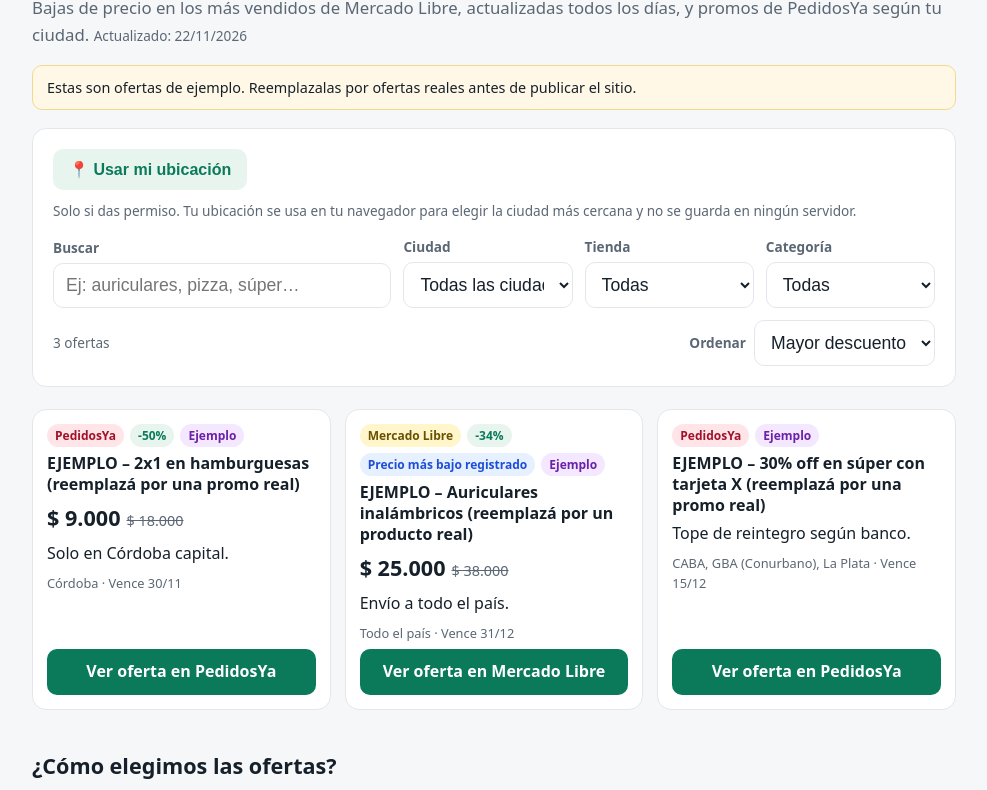
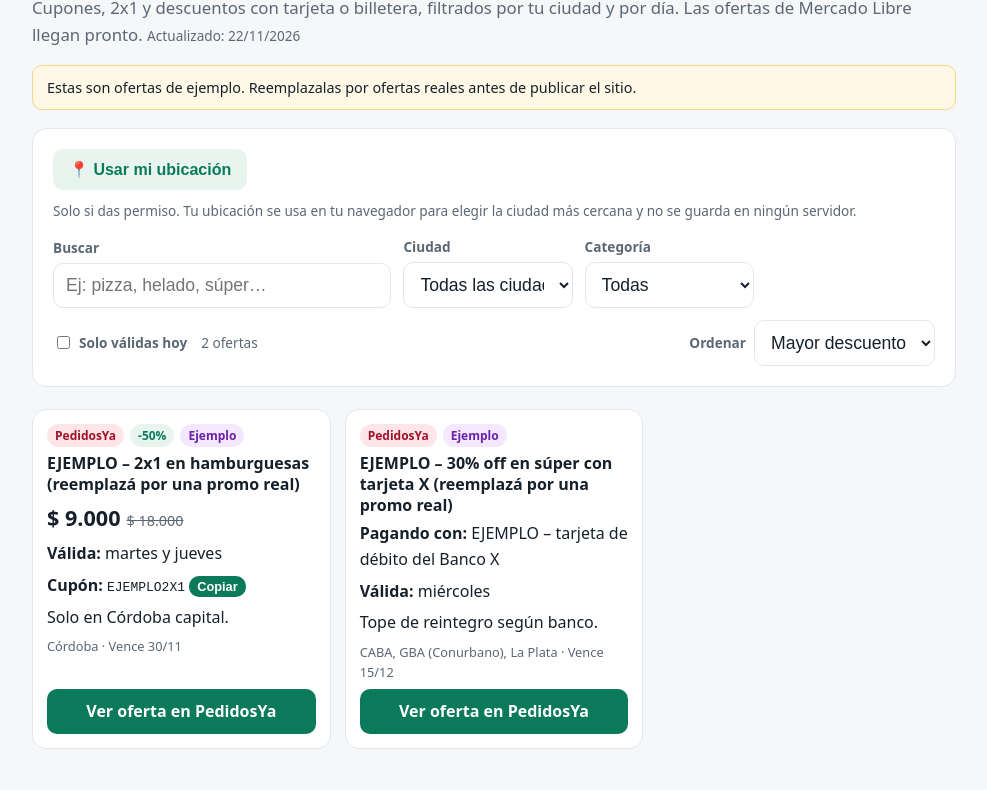
Before and after one commit to FacundoVaca/monitor-ofertas, a plain HTML site: page public/index.html in a window 1280 px wide. Shown: the part 141-931 px from the top of the page, without its empty margins (146-1133 px from the left). Drawn offline with Linux system fonts and the light colour scheme.

Commit message:
Enfocar en PedidosYa: Mercado Libre deshabilitado temporalmente; cupón, días y medio de pago
Co-Authored-By: Claude Opus 5.5 <noreply@anthropic.com>
Claude-Session: https://claude.ai/code/session_01Abf5FvYce95NoaqXBTGh4g

```diff
--- a/public/assets/app.js
+++ b/public/assets/app.js
@@ -2,7 +2,9 @@
 (function () {
   "use strict";
   var LS_CITY = "mo:ciudad";
-  var state = { ofertas: [], ciudades: [], ciudad: null, q: "", tienda: "", cat: "", orden: "desc" };
+  var state = { ofertas: [], ciudades: [], ciudad: null, q: "", tienda: "", cat: "", orden: "desc", hoy: false, activas: { mercadolibre: true, pedidosya: true } };
+  var DIAS = ["dom", "lun", "mar", "mie", "jue", "vie", "sab"];
+  var DIAS_N = { dom: "domingos", lun: "lunes", mar: "martes", mie: "miércoles", jue: "jueves", vie: "viernes", sab: "sábados" };
 
   function $(s, el) { return (el || document).querySelector(s); }
   function esc(s) { return String(s == null ? "" : s).replace(/[&<>"']/g, function (c) { return { "&": "&amp;", "<": "&lt;", ">": "&gt;", '"': "&quot;", "'": "&#39;" }[c]; }); }
@@ -47,8 +49,16 @@
     { enableHighAccuracy: false, timeout: 10000, maximumAge: 3600000 });
   }
 
+  function diasTexto(d) {
+    if (!d || !d.length) return "";
+    var n = d.map(function (x) { return DIAS_N[x] || x; });
+    return n.length > 1 ? n.slice(0, -1).join(", ") + " y " + n[n.length - 1] : n[0];
+  }
+
   function visible(o) {
+    if (state.activas[o.tienda] === false) return false;
     if (o.vence && o.vence < today()) return false;
+    if (state.hoy && o.dias && o.dias.length && o.dias.indexOf(DIAS[new Date().getDay()]) === -1) return false;
     if (state.tienda && o.tienda !== state.tienda) return false;
     if (state.cat && o.categoria !== state.cat) return false;
     var cs = o.ciudades || ["todas"];
@@ -74,6 +84,9 @@
       (o.ejemplo ? '<span class="badge demo">Ejemplo</span>' : "") +
       "</div><h3>" + esc(o.titulo) + "</h3>" +
       (typeof o.precio === "number" ? '<div class="price">' + money(o.precio) + (o.precio_anterior > o.precio ? '<span class="old">' + money(o.precio_anterior) + "</span>" : "") + "</div>" : "") +
+      (o.medio_pago ? "<div><strong>Pagando con:</strong> " + esc(o.medio_pago) + "</div>" : "") +
+      (o.dias && o.dias.length ? "<div><strong>Válida:</strong> " + esc(diasTexto(o.dias)) + "</div>" : "") +
+      (o.cupon ? '<div><strong>Cupón:</strong> <code>' + esc(o.cupon) + '</code> <button type="button" class="copy" data-c="' + esc(o.cupon) + '" style="padding:3px 8px;font-size:.8rem">Copiar</button></div>' : "") +
       (o.nota ? "<div>" + esc(o.nota) + "</div>" : "") +
       '<div class="meta">' + esc(lugar) + (o.vence ? " · Vence " + fmtDate(o.vence) : "") + "</div>" +
       '<a class="go" href="' + esc(safeUrl(o.url)) + '" target="_blank" rel="sponsored noopener">Ver oferta en ' + tiendaN + "</a>" +
@@ -90,23 +103,30 @@
     });
     box.innerHTML = list.length ? list.map(card).join("") : '<p class="empty">No hay ofertas con estos filtros' + (state.ciudad ? " para tu ciudad" : "") + ". Probá con otra categoría o ciudad.</p>";
     $("#count").textContent = list.length + (list.length === 1 ? " oferta" : " ofertas");
-    var demo = $("#demo-notice"); if (demo) demo.hidden = !state.ofertas.some(function (o) { return o.ejemplo; });
+    var demo = $("#demo-notice"); if (demo) demo.hidden = !state.ofertas.some(function (o) { return o.ejemplo && state.activas[o.tienda] !== false; });
   }
 
   function load(url) { return fetch(url, { cache: "no-cache" }).then(function (r) { if (!r.ok) throw new Error(r.status); return r.json(); }); }
 
   function init() {
     if (!$("#deals")) return;
-    Promise.all([load("data/ofertas.json"), load("data/ciudades.json")]).then(function (res) {
+    Promise.all([load("data/ofertas.json"), load("data/ciudades.json"), load("data/config.json").catch(function () { return {}; })]).then(function (res) {
       state.ofertas = res[0].ofertas || []; state.ciudades = res[1] || [];
+      if (res[2] && res[2].tiendas) state.activas = res[2].tiendas;
+      var on = Object.keys(state.activas).filter(function (k) { return state.activas[k]; });
+      if (on.length < 2) $("#tienda-box").hidden = true;
+      Array.prototype.forEach.call($("#tienda").options, function (op) { if (op.value && !state.activas[op.value]) op.remove(); });
       $("#updated").textContent = res[0].actualizado ? "Actualizado: " + res[0].actualizado.split("-").reverse().join("/") : "";
       var sel = $("#ciudad");
       sel.innerHTML = '<option value="">Todas las ciudades</option>' + state.ciudades.map(function (c) { return '<option value="' + esc(c.id) + '">' + esc(c.nombre) + "</option>"; }).join("");
-      var cats = {}; state.ofertas.forEach(function (o) { if (o.categoria) cats[o.categoria] = 1; });
+      var cats = {}; state.ofertas.forEach(function (o) { if (o.categoria && state.activas[o.tienda] !== false) cats[o.categoria] = 1; });
       $("#cat").innerHTML = '<option value="">Todas</option>' + Object.keys(cats).sort().map(function (c) { return '<option>' + esc(c) + "</option>"; }).join("");
       var saved = null; try { saved = localStorage.getItem(LS_CITY); } catch (e) {}
       var p = new URLSearchParams(location.search);
-      if (p.get("tienda")) { state.tienda = p.get("tienda"); $("#tienda").value = state.tienda; }
+      if (p.get("tienda")) {
+        if (state.activas[p.get("tienda")] === false) $("#ml-notice").hidden = false;
+        else { state.tienda = p.get("tienda"); $("#tienda").value = state.tienda; }
+      }
       setCity(p.get("ciudad") || saved, false);
     }).catch(function () { $("#deals").innerHTML = '<p class="empty">No pudimos cargar las ofertas. Recargá la página.</p>'; });
 
@@ -116,6 +136,12 @@
     $("#orden").addEventListener("change", function (e) { state.orden = e.target.value; render(); });
     $("#ciudad").addEventListener("change", function (e) { setCity(e.target.value, true); });
     $("#btn-loc").addEventListener("click", locate);
+    $("#hoy").addEventListener("change", function (e) { state.hoy = e.target.checked; render(); });
+    $("#deals").addEventListener("click", function (e) {
+      var b = e.target.closest(".copy"); if (!b) return;
+      var done = function () { b.textContent = "¡Copiado!"; setTimeout(function () { b.textContent = "Copiar"; }, 1500); };
+      if (navigator.clipboard) navigator.clipboard.writeText(b.dataset.c).then(done, function () {});
+    });
   }
   document.addEventListener("DOMContentLoaded", init);
 })();
--- /dev/null
+++ b/public/data/config.json
@@ -0,0 +1,4 @@
+{
+  "_ayuda": "Poné true/false para mostrar u ocultar cada tienda en el sitio.",
+  "tiendas": { "mercadolibre": false, "pedidosya": true }
+}
--- a/public/data/ofertas.json
+++ b/public/data/ofertas.json
@@ -8,11 +8,26 @@
       "titulo": "EJEMPLO – Auriculares inalámbricos (reemplazá por un producto real)",
       "precio": 25000,
       "precio_anterior": 38000,
-      "historial": [{"fecha":"2026-11-01","precio":38000},{"fecha":"2026-11-15","precio":31000},{"fecha":"2026-11-22","precio":25000}],
+      "historial": [
+        {
+          "fecha": "2026-11-01",
+          "precio": 38000
+        },
+        {
+          "fecha": "2026-11-15",
+          "precio": 31000
+        },
+        {
+          "fecha": "2026-11-22",
+          "precio": 25000
+        }
+      ],
       "url": "https://www.mercadolibre.com.ar/",
       "imagen": "",
       "categoria": "Tecnología",
-      "ciudades": ["todas"],
+      "ciudades": [
+        "todas"
+      ],
       "vence": "2026-12-31",
       "nota": "Envío a todo el país."
     },
@@ -26,9 +41,16 @@
       "url": "https://www.pedidosya.com.ar/",
       "imagen": "",
       "categoria": "Comida",
-      "ciudades": ["cordoba"],
+      "ciudades": [
+        "cordoba"
+      ],
       "vence": "2026-11-30",
-      "nota": "Solo en Córdoba capital."
+      "nota": "Solo en Córdoba capital.",
+      "dias": [
+        "mar",
+        "jue"
+      ],
+      "cupon": "EJEMPLO2X1"
     },
     {
       "id": "ejemplo-3",
@@ -37,9 +59,17 @@
       "titulo": "EJEMPLO – 30% off en súper con tarjeta X (reemplazá por una promo real)",
       "url": "https://www.pedidosya.com.ar/",
       "categoria": "Supermercado",
-      "ciudades": ["caba","gba","la-plata"],
+      "ciudades": [
+        "caba",
+        "gba",
+        "la-plata"
+      ],
       "vence": "2026-12-15",
-      "nota": "Tope de reintegro según banco."
+      "nota": "Tope de reintegro según banco.",
+      "medio_pago": "EJEMPLO – tarjeta de débito del Banco X",
+      "dias": [
+        "mie"
+      ]
     }
   ]
 }
--- a/public/index.html
+++ b/public/index.html
@@ -1,25 +1,26 @@
 <!doctype html><html lang="es-AR"><head><meta charset="utf-8"><meta name="viewport" content="width=device-width,initial-scale=1"><link rel="stylesheet" href="assets/style.css">
 <!-- AdSense: cuando te aprueben, descomentá y poné tu ID de editor
 <script async src="https://pagead2.googlesyndication.com/pagead/js/adsbygoogle.js?client=ca-pub-XXXXXXXXXXXXXXXX" crossorigin="anonymous"></script> -->
-<title>Ofertas de Mercado Libre y PedidosYa cerca tuyo | Bolsillo Ofertas</title>
-<meta name="description" content="Ofertas y bajas de precio de Mercado Libre y promociones de PedidosYa en tu ciudad, revisadas a mano y actualizadas seguido.">
-</head><body><header class="site"><div class="wrap"><a class="logo" href="index.html">Bolsillo<span> Ofertas</span></a><nav class="main"><a href="index.html">Ofertas</a><a href="index.html?tienda=mercadolibre">Mercado Libre</a><a href="index.html?tienda=pedidosya">PedidosYa</a><a href="guias.html">Guías</a><a href="acerca.html">Cómo funciona</a></nav></div></header>
+<title>Promos y cupones de PedidosYa en tu ciudad | Bolsillo Ofertas</title>
+<meta name="description" content="Promos, cupones y descuentos con tarjeta para PedidosYa, filtrados por tu ciudad y por día de la semana.">
+</head><body><header class="site"><div class="wrap"><a class="logo" href="index.html">Bolsillo<span> Ofertas</span></a><nav class="main"><a href="index.html">Ofertas</a><a href="index.html?tienda=pedidosya">PedidosYa</a><a href="guias.html">Guías</a><a href="acerca.html">Cómo funciona</a></nav></div></header>
 <main><div class="wrap">
-<h1>Ofertas de Mercado Libre y PedidosYa en tu ciudad</h1>
-<p class="lead">Bajas de precio en los más vendidos de Mercado Libre, actualizadas todos los días, y promos de PedidosYa según tu ciudad. <span id="updated" class="status"></span></p>
+<h1>Promos de PedidosYa en tu ciudad</h1>
+<p class="lead">Cupones, 2x1 y descuentos con tarjeta o billetera, filtrados por tu ciudad y por día. Las ofertas de Mercado Libre llegan pronto. <span id="updated" class="status"></span></p>
+<p id="ml-notice" class="notice" hidden>Las ofertas de Mercado Libre están deshabilitadas por ahora. Vuelven pronto.</p>
 <p id="demo-notice" class="notice" hidden>Estas son ofertas de ejemplo. Reemplazalas por ofertas reales antes de publicar el sitio.</p>
 
 <div class="card">
  <div class="loc"><button id="btn-loc" class="sec" type="button">📍 Usar mi ubicación</button>
  <span id="loc-status" class="status">Solo si das permiso. Tu ubicación se usa en tu navegador para elegir la ciudad más cercana y no se guarda en ningún servidor.</span></div>
  <div class="toolbar" style="margin-top:14px">
-  <div class="full"><label for="q">Buscar</label><input id="q" type="search" placeholder="Ej: auriculares, pizza, súper…"></div>
+  <div class="full"><label for="q">Buscar</label><input id="q" type="search" placeholder="Ej: pizza, helado, súper…"></div>
   <div><label for="ciudad">Ciudad</label><select id="ciudad"></select></div>
-  <div><label for="tienda">Tienda</label><select id="tienda"><option value="">Todas</option><option value="mercadolibre">Mercado Libre</option><option value="pedidosya">PedidosYa</option></select></div>
+  <div id="tienda-box"><label for="tienda">Tienda</label><select id="tienda"><option value="">Todas</option><option value="mercadolibre">Mercado Libre</option><option value="pedidosya">PedidosYa</option></select></div>
   <div><label for="cat">Categoría</label><select id="cat"></select></div>
  </div>
  <div style="display:flex;justify-content:space-between;align-items:center;margin-top:12px;gap:10px;flex-wrap:wrap">
-  <span id="count" class="status"></span>
+  <span style="display:flex;gap:14px;align-items:center"><label style="display:flex;gap:6px;align-items:center;margin:0"><input type="checkbox" id="hoy" style="width:auto"> Solo válidas hoy</label><span id="count" class="status"></span></span>
   <label style="display:flex;gap:8px;align-items:center;margin:0">Ordenar <select id="orden" style="width:auto"><option value="desc">Mayor descuento</option><option value="precio">Menor precio</option><option value="nuevo">Más nuevas</option></select></label>
  </div>
 </div>
@@ -28,8 +29,8 @@
 <section id="deals" class="deals" aria-live="polite"><p class="empty">Cargando ofertas…</p></section>
 <div class="ad-slot"><!-- Bloque de anuncio AdSense --></div>
 
-<h2>¿Cómo elegimos las ofertas?</h2>
-<p>Todos los días consultamos los productos más vendidos de Mercado Libre y guardamos su precio. Mostramos los que bajaron respecto de su precio anterior o de los últimos 30 días, y marcamos <strong>“Precio más bajo registrado”</strong> cuando el precio actual es el más bajo que registramos. Las promos de PedidosYa cambian según la zona y las cargamos a mano, indicando en qué ciudades valen.</p>
+<h2>¿Cómo elegimos las promos?</h2>
+<p>Las promos de PedidosYa cambian según la zona y el día. Las revisamos y cargamos a mano, indicando en qué ciudades valen, qué días, con qué medio de pago y hasta cuándo. Las vencidas se ocultan solas. Siempre confirmá las condiciones en la app antes de pedir.</p>
 <p><a href="guias.html">Leé nuestras guías para ahorrar →</a></p>
 </div></main>
 <footer class="site"><div class="wrap"><p><a href="acerca.html">Cómo funciona</a><a href="privacidad.html">Privacidad</a><a href="mailto:contacto@bolsillo.online">Contacto</a></p><p class="disclaimer">Bolsillo Ofertas es un sitio independiente. No está afiliado, patrocinado ni respaldado por Mercado Libre ni por PedidosYa; los nombres se usan solo para identificar dónde está cada oferta. Algunos enlaces son de afiliado: si comprás a través de ellos podemos recibir una comisión, sin costo extra para vos. Precios y promociones pueden cambiar; verificá siempre en el sitio de la tienda antes de comprar.</p></div></footer>
```
Also changed, not shown: public/acerca.html (+4 -4 lines), public/cargar.html (+10 -4 lines), public/guia-ahorrar-pedidosya.html (+1 -1 lines), public/guia-calendario-descuentos.html (+1 -1 lines), public/guia-oferta-real.html (+1 -1 lines), public/guia-promos-bancarias.html (+1 -1 lines), public/guias.html (+1 -1 lines), public/privacidad.html (+1 -1 lines), 1 other file.
